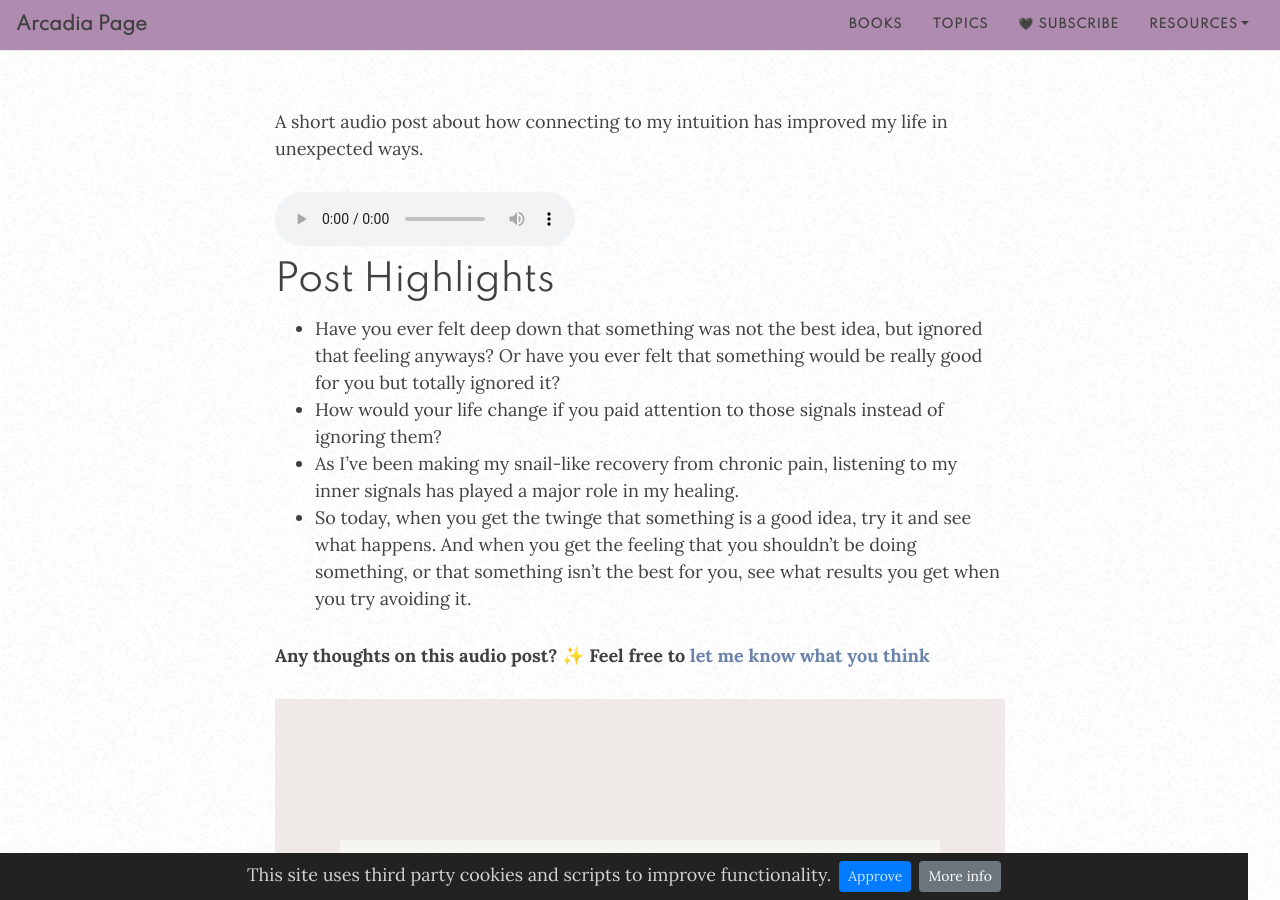
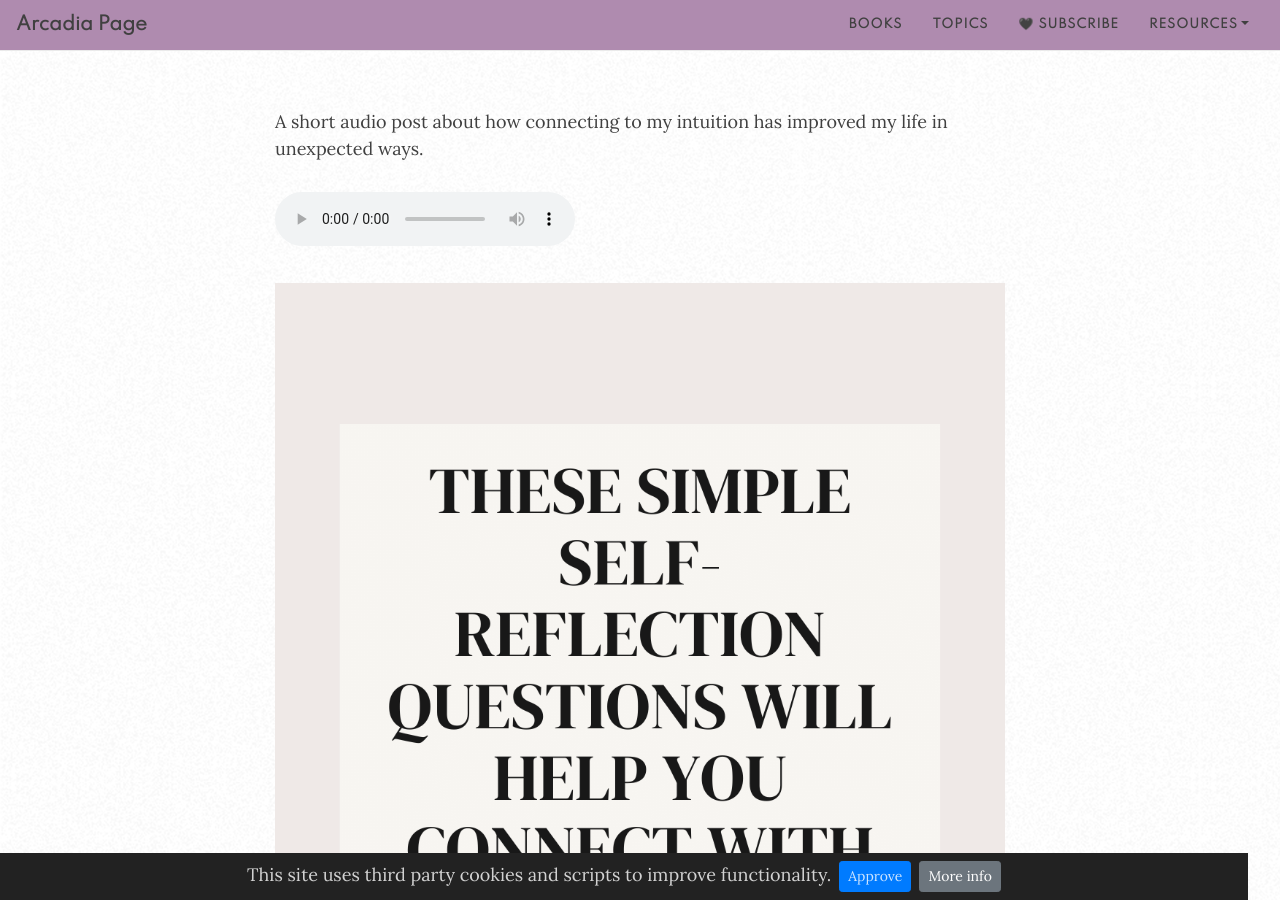
Before and after one commit to arcadiapage/arcadiapage.github.io, a Jekyll site: the page built from _posts/2022-11-27-two-simple-self-reflection-questions-for-connecting-with-your-intuition.md, in a window 1280 px wide and 900 px high, scrolled down 394 px. Built offline with Jekyll 4.4.1, drawn with Linux system fonts in a browser that asks for light colours; nearby versions of some CDN libraries; comment, search, counter and statistics services are not loaded.

Commit message:
Update from Forestry.io arcadiapage updated _posts/2022-11-27-two-simple-self-reflection-questions-for-connecting-with-your-intuition.md

```diff
--- a/_posts/2022-11-27-two-simple-self-reflection-questions-for-connecting-with-your-intuition.md
+++ b/_posts/2022-11-27-two-simple-self-reflection-questions-for-connecting-with-your-intuition.md
@@ -15,6 +15,8 @@
 Your browser does not support the audio element.
 </audio>
 
+![self-reflection, self-discovery, highly sensitive person](/uploads/pastel-pink-minimalist-quote-pinterest-pin.png "Simple Questions that Will Help You Connect With Your Intuition "){: .mx-auto.d-block :}
+
 # Post Highlights
 
 * Have you ever felt deep down that something was not the best idea, but ignored that feeling anyways? Or have you ever felt that something would be really good for you but totally ignored it?
@@ -23,5 +25,3 @@
 * So today, when you get the twinge that something is a good idea, try it and see what happens. And when you get the feeling that you shouldn't be doing something, or that something isn't the best for you, see what results you get when you try avoiding it.
 
 **Any thoughts on this audio post?** ✨ **Feel free to** [**let me know what you think**](https://arcadiapage.com/aboutme/)
-
-![self-reflection, self-discovery, highly sensitive person](/uploads/pastel-pink-minimalist-quote-pinterest-pin.png "Simple Questions that Will Help You Connect With Your Intuition "){: .mx-auto.d-block :}
```
